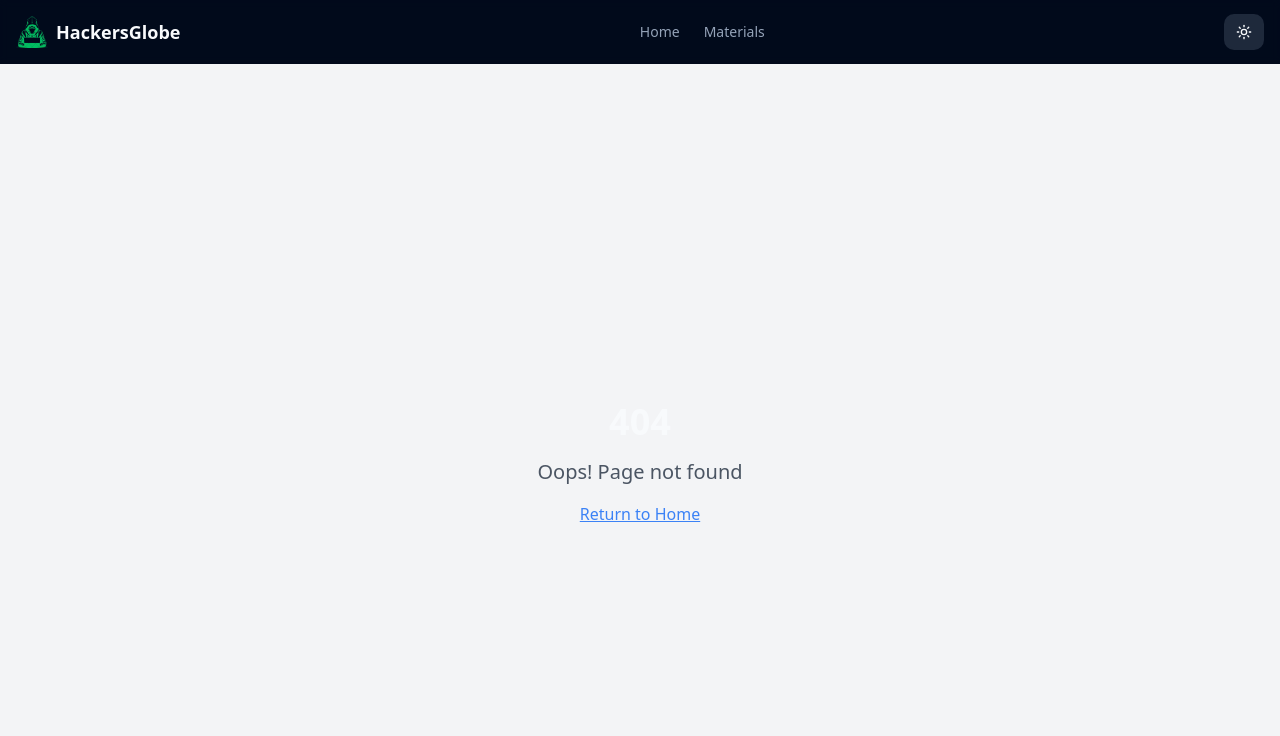
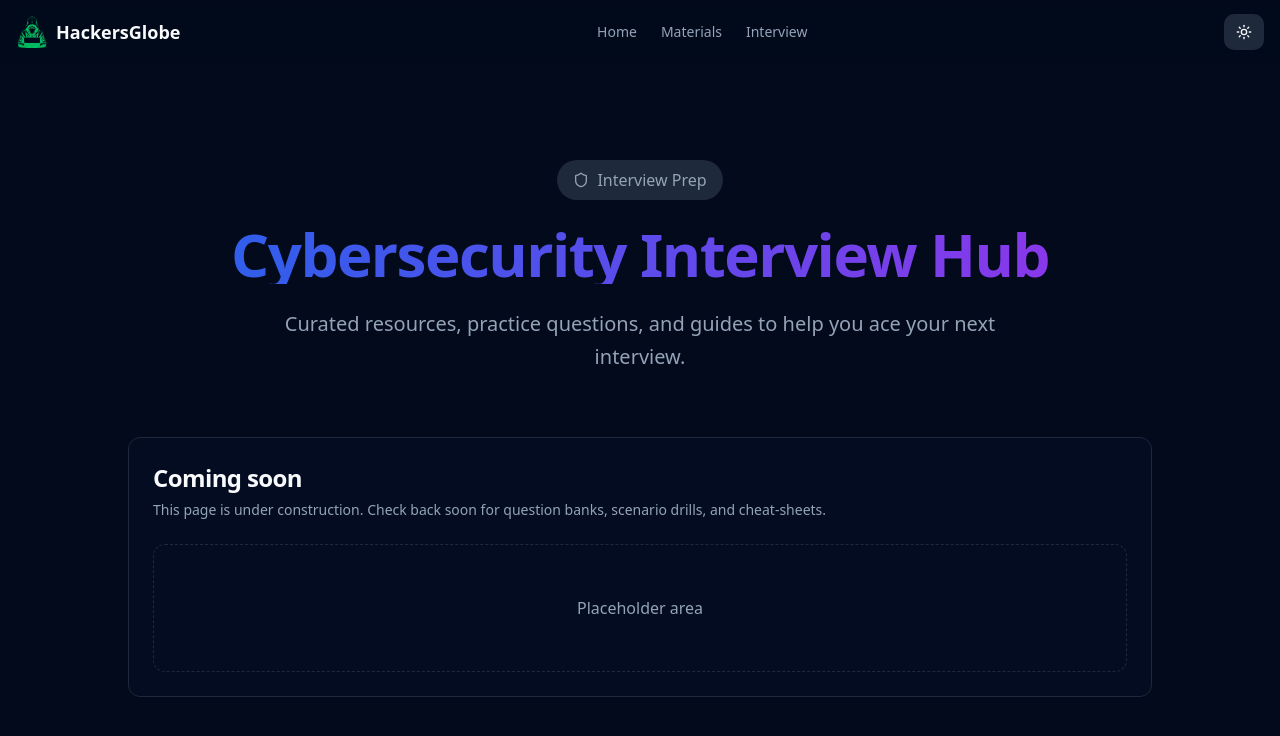
Before and after one commit to nanda-krishnan-v/hackers-globe, a React (Vite) app: page /interview in a window 1280 px wide. Before the commit this address had no page. Shown: the top 736 px of the page. Built offline with nearby package versions, Linux system fonts and the light colour scheme.

Commit message:
✨ feat(ui): add Interview page and navigation

```diff
--- a/src/App.tsx
+++ b/src/App.tsx
@@ -8,6 +8,7 @@ import Home from "./pages/Home";
 import NotFound from "./pages/NotFound";
 import Experiment from "./pages/Experiment";
 import Material from "./pages/Material";
+import Interview from "./pages/Interview";
 import Navbar from "./components/Navbar";
 import ScrollToTopButton from "./components/ScrollToTopButton";
 
@@ -15,7 +16,12 @@ const queryClient = new QueryClient();
 
 const App = () => (
   <QueryClientProvider client={queryClient}>
-    <ThemeProvider attribute="class" defaultTheme="dark" enableSystem={false} disableTransitionOnChange>
+    <ThemeProvider
+      attribute="class"
+      defaultTheme="dark"
+      enableSystem={false}
+      disableTransitionOnChange
+    >
       <TooltipProvider>
         <Toaster />
         <Sonner />
@@ -26,6 +32,7 @@ const App = () => (
               <Route path="/" element={<Home />} />
               <Route path="/experiment" element={<Experiment />} />
               <Route path="/material" element={<Material />} />
+              <Route path="/interview" element={<Interview />} />
               {/* ADD ALL CUSTOM ROUTES ABOVE THE CATCH-ALL "*" ROUTE */}
               <Route path="*" element={<NotFound />} />
             </Routes>
--- a/src/components/Navbar.tsx
+++ b/src/components/Navbar.tsx
@@ -29,6 +29,12 @@ const Navbar = () => {
           >
             Materials
           </Link>
+          <Link
+            to="/interview"
+            className="text-sm font-medium text-muted-foreground transition-colors hover:text-primary"
+          >
+            Interview
+          </Link>
         </nav>
 
         <div className="flex items-center space-x-2">
@@ -51,6 +57,9 @@ const Navbar = () => {
                 <Link to="/material" className="text-lg font-medium">
                   Materials
                 </Link>
+                <Link to="/interview" className="text-lg font-medium">
+                  Interview
+                </Link>
               </div>
             </SheetContent>
           </Sheet>
--- /dev/null
+++ b/src/pages/Interview.tsx
@@ -0,0 +1,56 @@
+import React from "react";
+import {
+  Card,
+  CardContent,
+  CardDescription,
+  CardHeader,
+  CardTitle,
+} from "@/components/ui/card";
+import { Shield } from "lucide-react";
+
+const Interview: React.FC = () => {
+  return (
+    <div className="min-h-screen bg-background">
+      {/* Header */}
+      <section className="container mx-auto px-4 pt-24 pb-16 text-center">
+        <div className="max-w-5xl mx-auto">
+          <div className="mb-6">
+            <span className="inline-flex items-center gap-2 px-4 py-2 bg-muted text-muted-foreground rounded-full font-medium">
+              <Shield className="w-4 h-4" />
+              Interview Prep
+            </span>
+          </div>
+          <h1 className="text-4xl md:text-6xl font-bold tracking-tight mb-6 bg-gradient-to-r from-blue-600 to-purple-600 bg-clip-text text-transparent">
+            Cybersecurity Interview Hub
+          </h1>
+          <p className="text-xl text-muted-foreground max-w-3xl mx-auto leading-relaxed">
+            Curated resources, practice questions, and guides to help you ace
+            your next interview.
+          </p>
+        </div>
+      </section>
+
+      {/* Placeholder Section */}
+      <section className="container mx-auto px-4 pb-24">
+        <div className="max-w-5xl mx-auto">
+          <Card className="hover:shadow-xl transition-all duration-300">
+            <CardHeader>
+              <CardTitle className="text-2xl">Coming soon</CardTitle>
+              <CardDescription>
+                This page is under construction. Check back soon for question
+                banks, scenario drills, and cheat-sheets.
+              </CardDescription>
+            </CardHeader>
+            <CardContent className="text-muted-foreground">
+              <div className="h-32 rounded-lg border border-dashed border-border flex items-center justify-center">
+                Placeholder area
+              </div>
+            </CardContent>
+          </Card>
+        </div>
+      </section>
+    </div>
+  );
+};
+
+export default Interview;
```
